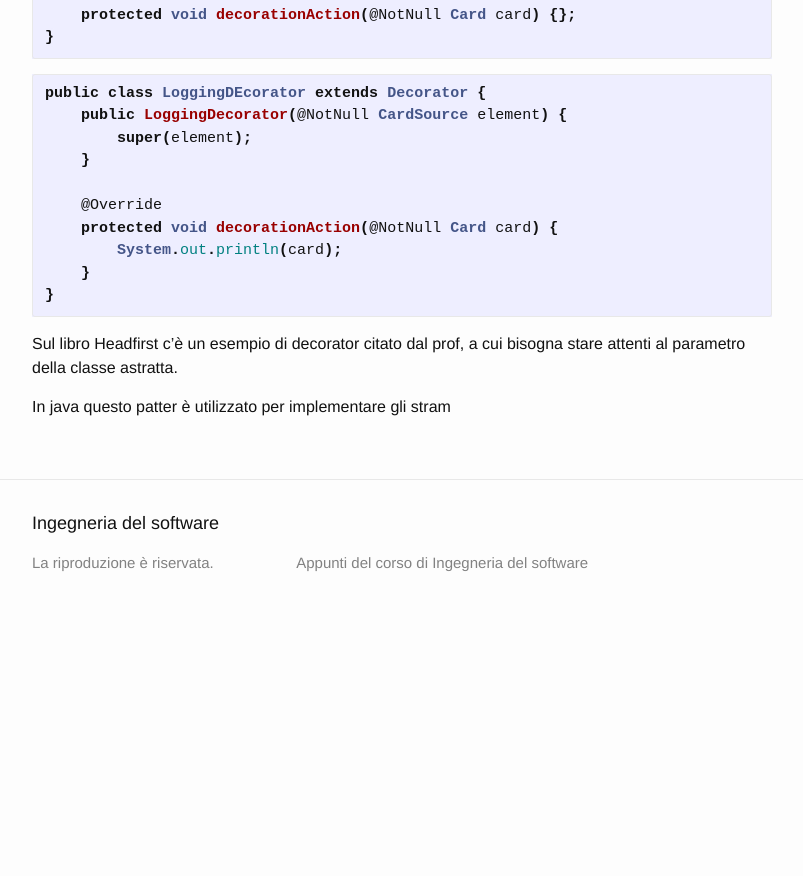
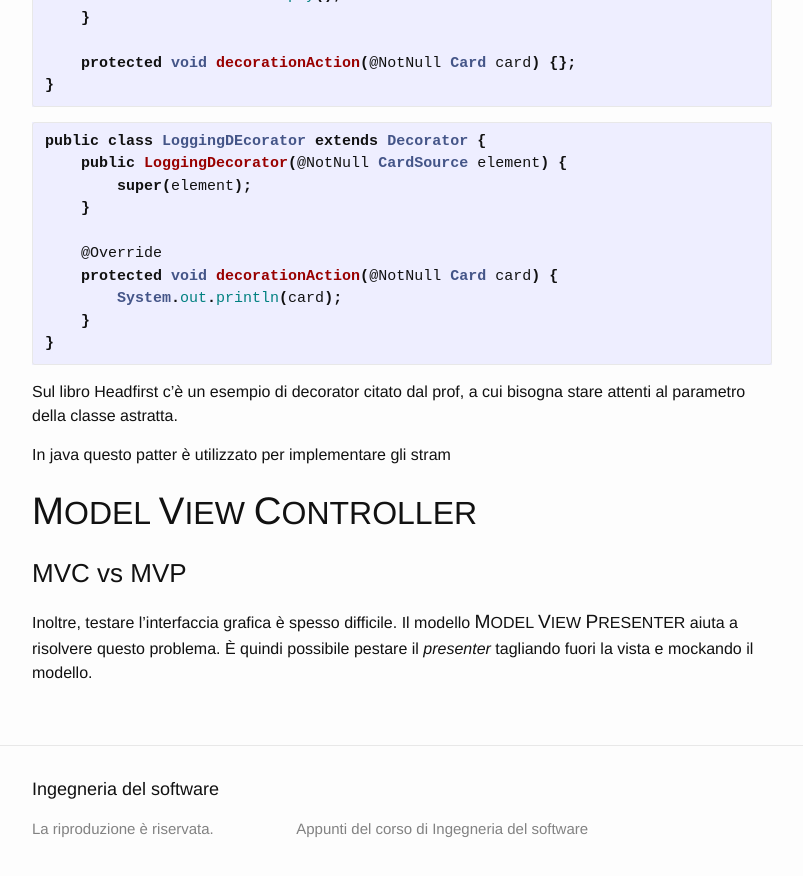
Before and after one commit to MarcoBuster/sweng, a Jekyll site: the page built from _posts/2022-10-26-Patterns.md, in a window 1280 px wide and 900 px high, scrolled down 22626 px. Shown: the top 876 px of the window, without its empty margins (238-1041 px from the left). Built offline with Jekyll 4.4.1, drawn with Linux system fonts in a browser that asks for light colours; formulas are drawn with MathJax 3; the table of contents is made by our own code; before the commit the page ends 23260 px from its top, so only the background shows below that; some of the changed text lies outside the part shown.

Commit message:
Add MVC notes (...not really)

```diff
--- a/_posts/2022-10-26-Patterns.md
+++ b/_posts/2022-10-26-Patterns.md
@@ -882,3 +882,15 @@ public class LoggingDEcorator extends Decorator {
 Sul libro Headfirst c'è un esempio di decorator citato dal prof, a cui bisogna stare attenti al parametro della classe astratta.
 
 In java questo patter è utilizzato per implementare gli stram
+
+## <big>M</big>ODEL <big>V</big>IEW <big>C</big>ONTROLLER
+
+<!-- da aggiungere l'intro -->
+
+### MVC vs MVP
+
+<!-- ... -->
+
+Inoltre, testare l'interfaccia grafica è spesso difficile.
+Il modello <big>M</big>ODEL <big>V</big>IEW <big>P</big>RESENTER aiuta a risolvere questo problema.
+È quindi possibile pestare il _presenter_ tagliando fuori la vista e mockando il modello.
```
